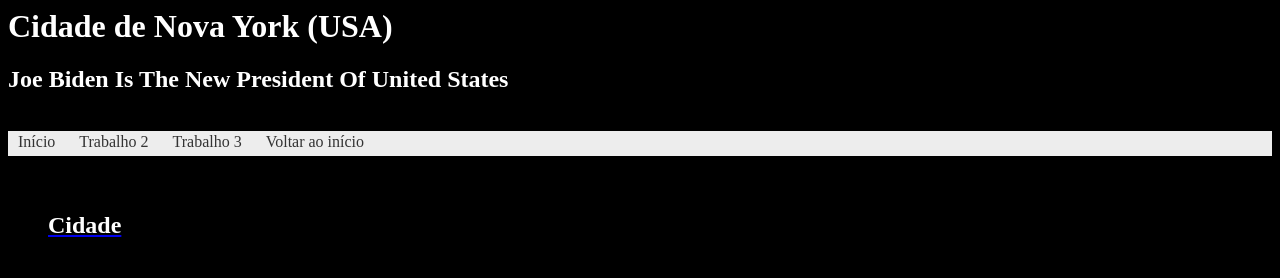
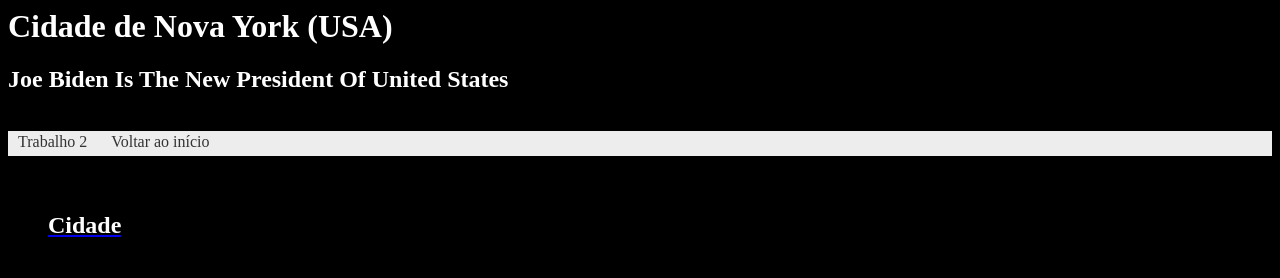
Before and after one commit to Nunoamaral17/Trabalhos-de-S.W, a plain HTML site: page cidade.html in a window 1280 px wide. Shown: the top 278 px of the page. Drawn offline with Linux system fonts and the light colour scheme.

Commit message:
Update cidade.html

```diff
--- a/cidade.html
+++ b/cidade.html
@@ -119,9 +119,7 @@
     <br>
       <nav id = "Menu">
         <ul>
-            <li><a href = "index.html">Início</a></li>
             <li><a href = "cidade.html">Trabalho 2</a></li>
-            <li><a href = "Ex3.html"  >Trabalho 3</a></li>
             <li><a href = "index.html" >Voltar ao início</a><li>
         </ul>
     </nav>
```
